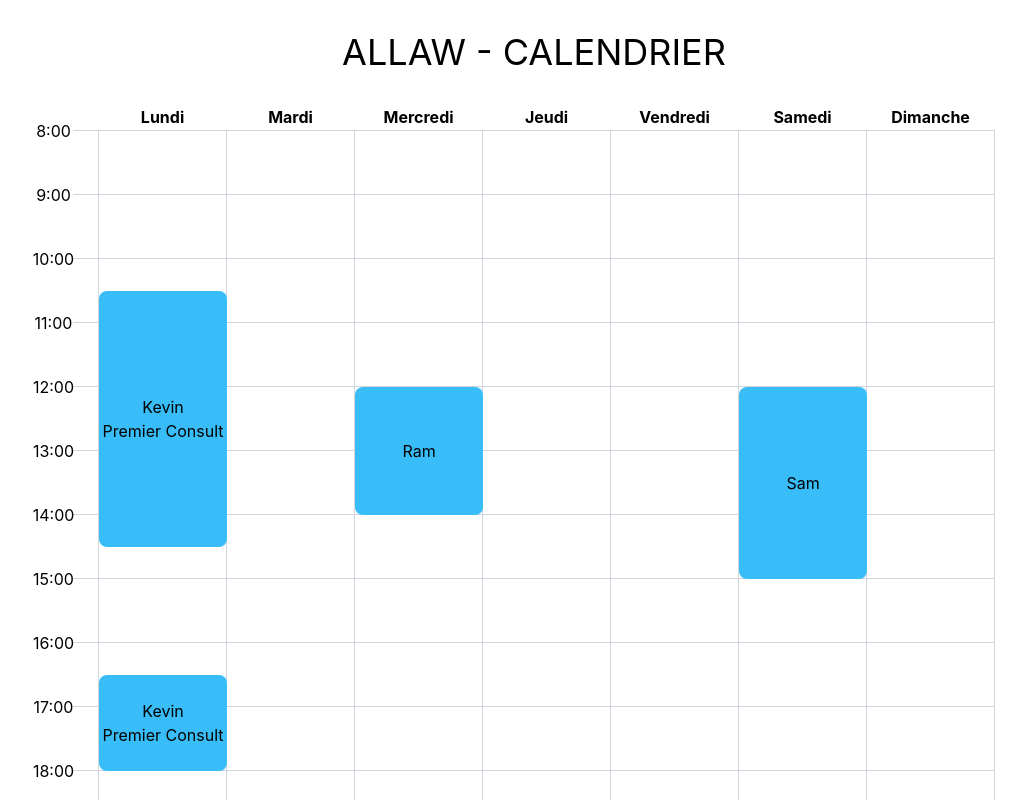
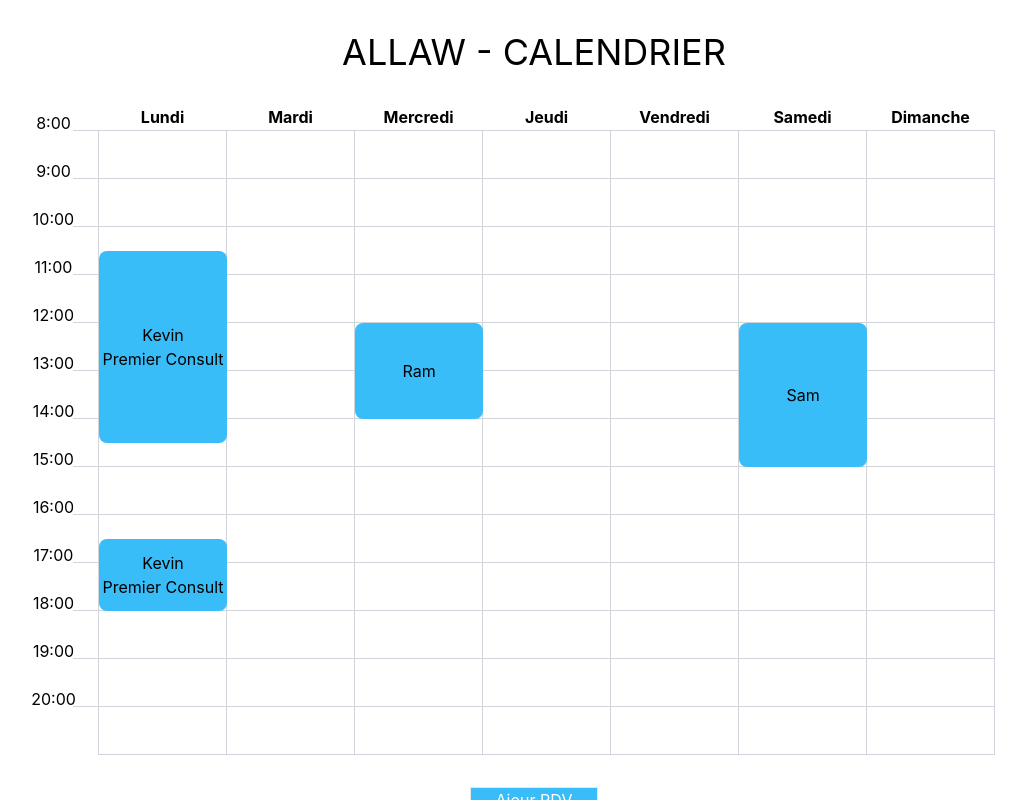
Before and after one commit to ranjit-t/Calender-MongoDB, a React (Create React App) app in the folder client/: page / in a window 1280 px wide. Shown: the top 800 px of the page, without its empty margins (106-1132 px from the left). Built offline with nearby package versions, Linux system fonts and the light colour scheme; no server answers.

Commit message:
suitable cell height

```diff
--- a/client/src/Components/Calender.js
+++ b/client/src/Components/Calender.js
@@ -64,7 +64,7 @@ const Calendar = () => {
             <tr key={hour}>
               <td
                 className="border-t border-gray-300 p-2"
-                style={{ width: "2vw", height: "8vh" }}
+                style={{ width: "2vw", height: "6vh" }}
               >
                 <div style={{ marginTop: "-5.5vh", marginLeft: "-5vw" }}>
                   {hour}:00
@@ -85,14 +85,14 @@ const Calendar = () => {
                     <div
                       className={
                         appointment
-                          ? "absolute inset-0 overflow-auto w-[10vw] bg-sky-400 flex flex-col justify-center rounded-lg"
+                          ? "absolute inset-0 overflow-hidden w-[10vw] bg-sky-400 flex flex-col justify-center rounded-lg"
                           : ""
                       }
                       style={{
                         height: `${
-                          ((appointment?.end - appointment?.start) * 8) / 100
+                          ((appointment?.end - appointment?.start) * 6) / 100
                         }vh`,
-                        marginTop: appointment?.start % 100 !== 0 ? "4vh" : "0",
+                        marginTop: appointment?.start % 100 !== 0 ? "3vh" : "0",
                       }}
                     >
                       <p>{appointment?.Name}</p>
```
